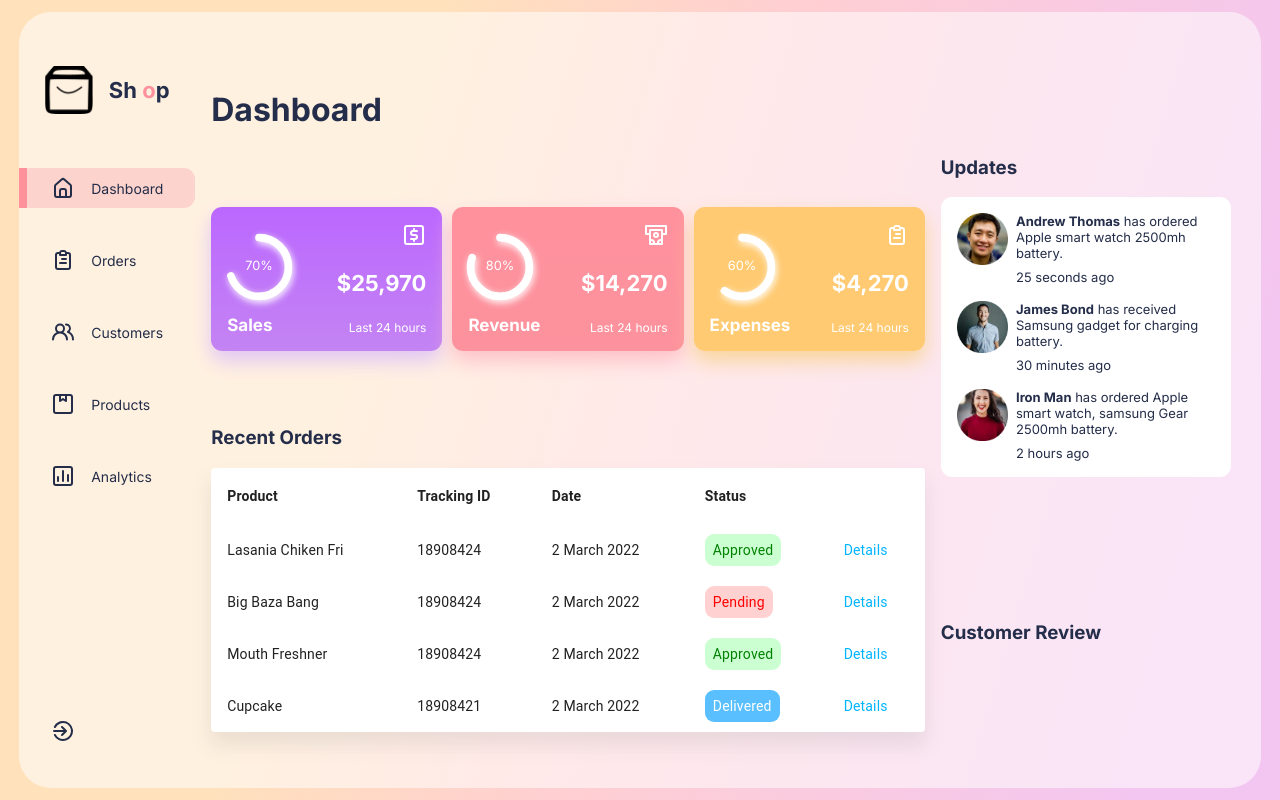
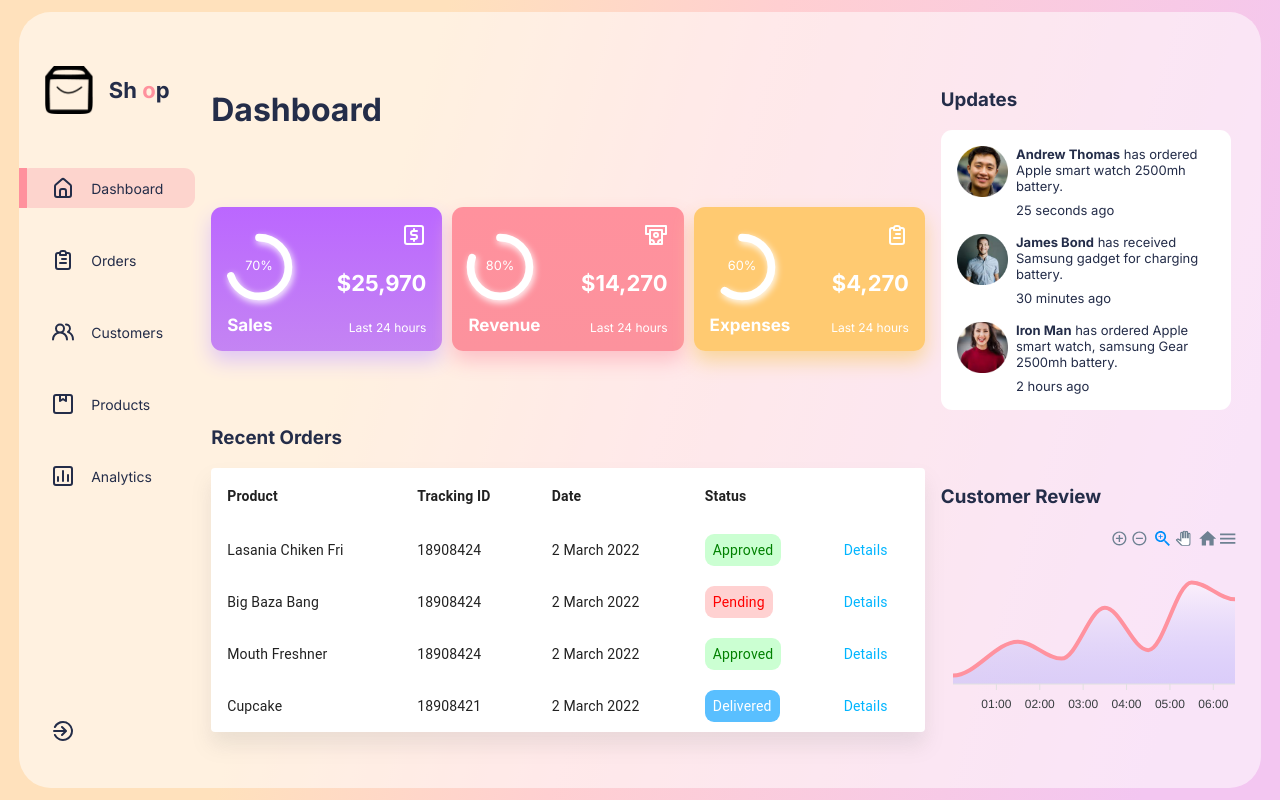
Before and after one commit to Cypherfelix/react-admin-dashboard, a React (Create React App) app: page / in a window 1280 px wide. Built offline with nearby package versions, Linux system fonts and the light colour scheme.

Commit message:
Customer review styling

```diff
--- a/src/Data/Data.js
+++ b/src/Data/Data.js
@@ -4,8 +4,7 @@
   UilClipboardAlt,
   UilUsersAlt,
   UilPackage,
-  UilChart,
-  UilSignOutAlt,
+  UilChart
 } from "@iconscout/react-unicons";
 
 // Analytics Cards imports
--- /dev/null
+++ b/src/components/CustomerReview/CustomerReview.jsx
@@ -0,0 +1,65 @@
+import React from "react";
+import Chart from "react-apexcharts";
+
+
+const CustomerReview = () => {
+  const data = {
+    series: [
+      {
+        name: "Review",
+        data: [10, 50, 30, 90, 40, 120, 100],
+      },
+    ],
+    options: {
+      chart: {
+        type: "area",
+        height: "auto",
+      },
+
+      fill: {
+        colors: ["#fff"],
+        type: "gradient",
+      },
+      dataLabels: {
+        enabled: false,
+      },
+      stroke: {
+        curve: "smooth",
+        colors: ["#ff929f"],
+      },
+      tooltip: {
+        x: {
+          format: "dd/MM/yy HH:mm",
+        },
+      },
+      grid: {
+        show: false,
+      },
+      xaxis: {
+        type: "datetime",
+        categories: [
+          "2018-09-19T00:00:00.000Z",
+          "2018-09-19T01:30:00.000Z",
+          "2018-09-19T02:30:00.000Z",
+          "2018-09-19T03:30:00.000Z",
+          "2018-09-19T04:30:00.000Z",
+          "2018-09-19T05:30:00.000Z",
+          "2018-09-19T06:30:00.000Z",
+        ],
+      },
+      yaxis: {
+        show: false
+      },
+      toolbar: {
+        show: false
+      }
+    },
+  };
+  return (
+    <div className="CustomerReview">
+      <Chart options={data.options} series={data.series} type="area" />
+    </div>
+  );
+};
+
+export default CustomerReview;
--- a/src/components/RightSide/RightSide.jsx
+++ b/src/components/RightSide/RightSide.jsx
@@ -1,5 +1,6 @@
 import "./RightSide.css";
 import Updates from "../Updates/Updates";
+import CustomerReview from "../CustomerReview/CustomerReview";
 const RightSide = () => {
   return (
     <div className="RightSide">
@@ -9,6 +10,7 @@
       </div>
       <div>
         <h3>Customer Review</h3>
+        <CustomerReview />
       </div>
     </div>
   );
```
Also changed, not shown: src/components/CustomerReview/CustomerReview.css (added).
